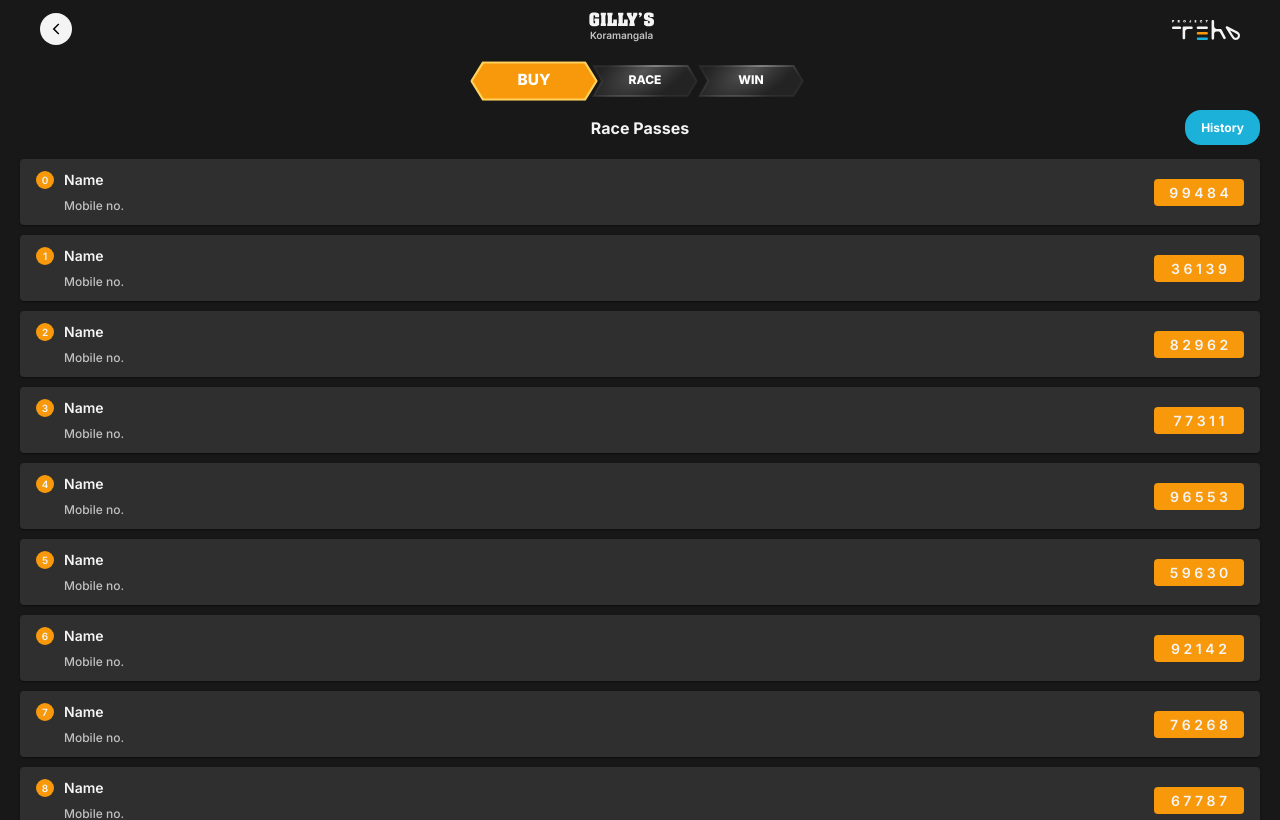
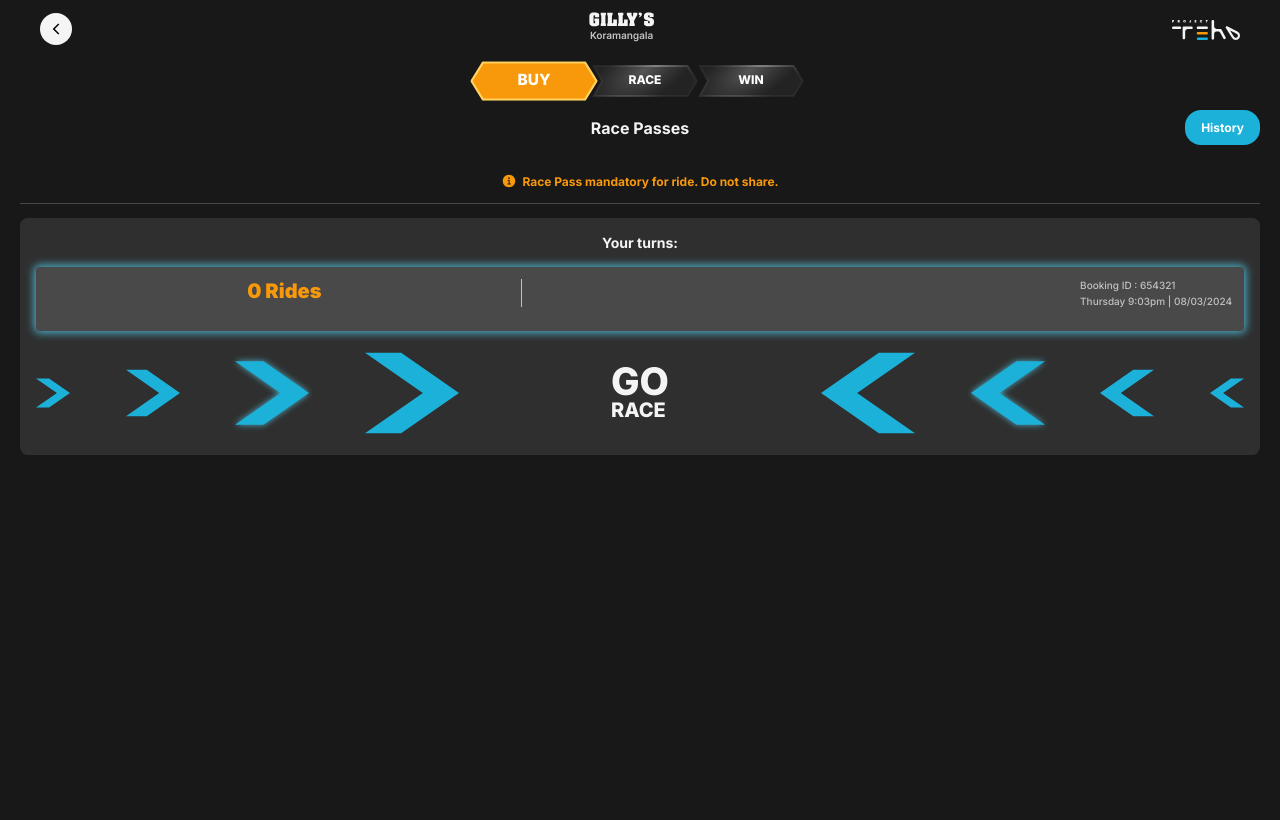
Before and after one commit to LazyIdli-SoftwareTeam/formula_pub_frontend, a React (Vite) app: page /pass in a window 1280 px wide. Shown: the top 820 px of the page. Built offline with nearby package versions, Linux system fonts and the light colour scheme.

Commit message:
added redux to generate race pass flow

```diff
--- a/src/views/Customer/GenerateRacePass.tsx
+++ b/src/views/Customer/GenerateRacePass.tsx
@@ -4,8 +4,13 @@
 import './styles/generate-race-pass.css';
 import { IoInformationCircle } from 'react-icons/io5';
 import UserQueue from './components/userQueue/UserQueue';
+import { useSelector } from 'react-redux';
+import { RootState } from '../../store';
+import { t_order } from '../../types/order';
+import { calculateTotalRides } from '../../utils/cartTotal';
 
 const GenerateRacePass = () => {
+  const order: t_order = useSelector((state: RootState) => state.order);
   const TailElement = () => {
     const generateRandomPass = () => Math.floor(Math.random() * 90000 + 10000);
     const pass = generateRandomPass().toString().split('').join(' ');
@@ -13,6 +18,7 @@
       <div className="customer-unique-race-pass">{pass}</div>
     );
   };
+  const rides = calculateTotalRides(order.cart);
 
   const GeneratePlayerCard: React.FC<{ index: number }> = ({ index }) => {
     return (
@@ -40,7 +46,7 @@
         <span className='--btn'>History</span>
       </div>
       <div className="customer-generate-race-pass-inputs">
-        {new Array(9).fill(0).map((_, i) => {
+        {new Array(rides).fill(0).map((_, i) => {
           return <GeneratePlayerCard key={i} index={i} />;
         })}
       </div>
@@ -49,7 +55,7 @@
         <span>Race Pass mandatory for ride. Do not share.</span>
       </div>
       <div className="customer-bottom-race-queue">
-        <UserQueue rides={4} minIndex={2} turn={true} />
+        <UserQueue rides={rides} minIndex={2} turn={true} />
       </div>
     </div>
   );
```
